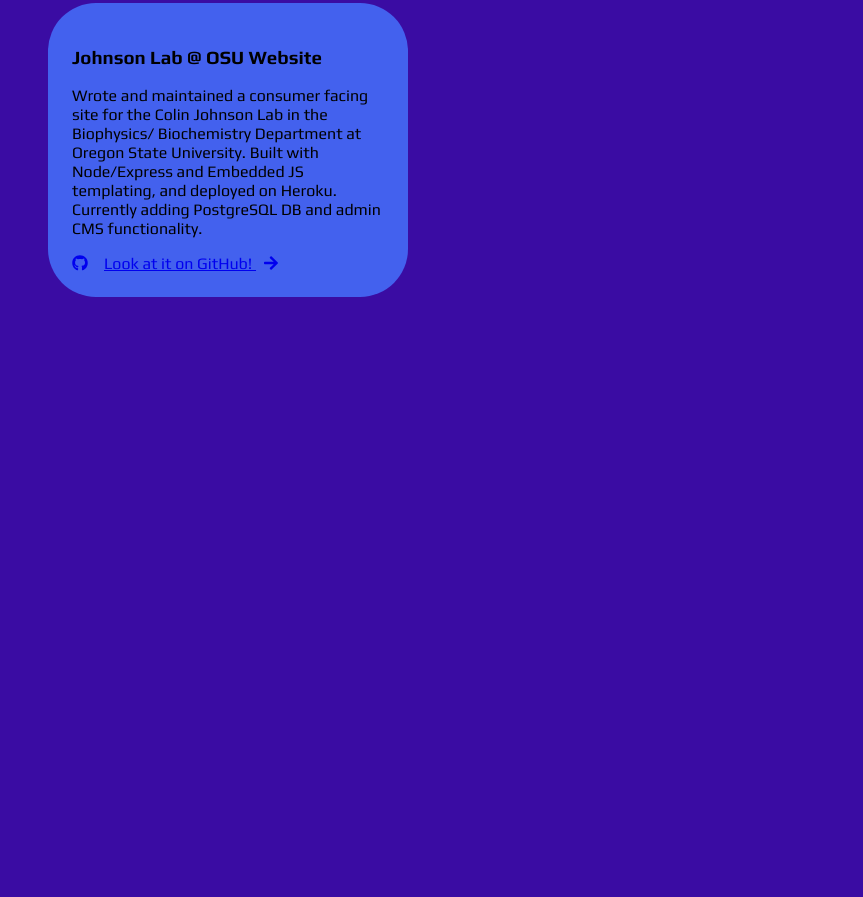
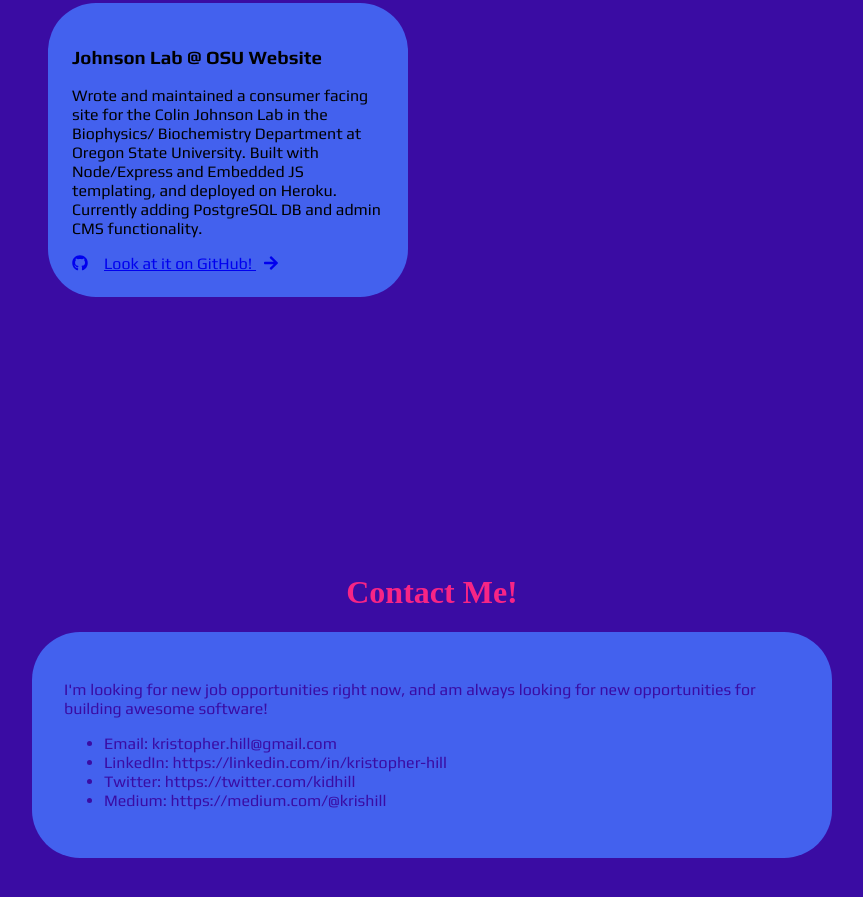
Before and after one commit to KHCode/hill-portfolio, a Gatsby site: page / in a window 1280 px wide. Shown: the part 1985-2882 px from the top of the page, without its empty margins (208-1071 px from the left). Before the commit the page ends 2290 px from the top, so only its background shows below. Built offline with nearby package versions, Linux system fonts and the light colour scheme; Gatsby itself is replaced by a stand-in of ours; a web font is replaced by a local one.

Commit message:
added contact section

```diff
--- a/src/components/sections/ContactMeCard/index.js
+++ b/src/components/sections/ContactMeCard/index.js
@@ -0,0 +1,36 @@
+import React from 'react';
+import { Component } from 'react';
+import styles from './style.module.css';
+
+class ContactMeCard extends Component {
+    constructor() {
+        super();
+    }
+    static defaultProps = {
+        caption: `I'm looking for new job opportunities right now,
+        and am always looking for new opportunities for building
+        awesome software!`,
+        email: 'kristopher.hill@gmail.com',
+        linkedin: 'https://linkedin.com/in/kristopher-hill',
+        twitter: 'https://twitter.com/kidhill',
+        medium: 'https://medium.com/@krishill'
+    }
+    render() {
+        return (
+            <div className={styles.container}>
+                <h1 className={styles.title}>Contact Me!</h1>
+                <div className={styles.content}>
+                    <p className={styles.caption}>{this.props.caption}</p>
+                    <ul className={styles.contactList}>
+                        <li className={styles.contactItem}>Email: {this.props.email}</li>
+                        <li className={styles.contactItem}>LinkedIn: {this.props.linkedin}</li>
+                        <li className={styles.contactItem}>Twitter: {this.props.twitter}</li>
+                        <li className={styles.contactItem}>Medium: {this.props.medium}</li>
+                    </ul>
+                </div>
+            </div>
+        )
+    }
+}
+
+export default ContactMeCard;
--- a/src/components/sections/ContactMeCard/style.module.css
+++ b/src/components/sections/ContactMeCard/style.module.css
@@ -0,0 +1,28 @@
+@import "../../../colors.module.css";
+@import "../../../fonts.module.css";
+
+.container{
+    font-family: var(--FONT-SANS);
+    display: flex;
+    justify-content: center;
+    align-items: center;
+    flex-direction: column;
+    min-height: 100vh;
+}
+
+.title{
+    font-family: var(--FONT-CURSIVE);
+    color: var(--BRIGHT-PINK);
+}
+
+.content{
+    margin: 0 15rem;
+    padding: 2rem;
+    background-color: var(--BRIGHT-BLUE);
+    color: var(--DARK-BLUE);
+    border-radius: 3rem;
+}
+
+.contact-list{
+    list-style: none;
+}
--- a/src/pages/index.js
+++ b/src/pages/index.js
@@ -6,17 +6,14 @@
 import Hero from "../components/sections/hero"
 import About from "../components/sections/AboutCard/index"
 import Projects from "../components/sections/projects"
+import ContactMeCard from "../components/sections/ContactMeCard"
 
 const IndexPage = () => (
   <Layout>
     <Hero />
     <About />
     <Projects />
-    {/* <h1>Hi people</h1>
-    <p>Welcome to your new Gatsby site.</p>
-    <p>Now go build something great.</p>
-    <div style={{ maxWidth: `300px`, marginBottom: `1.45rem` }}>
-    </div> */}
+    <ContactMeCard />
   </Layout>
 )
 
```
Also changed, not shown: package.json (+21 -21 lines), 1 other file.
